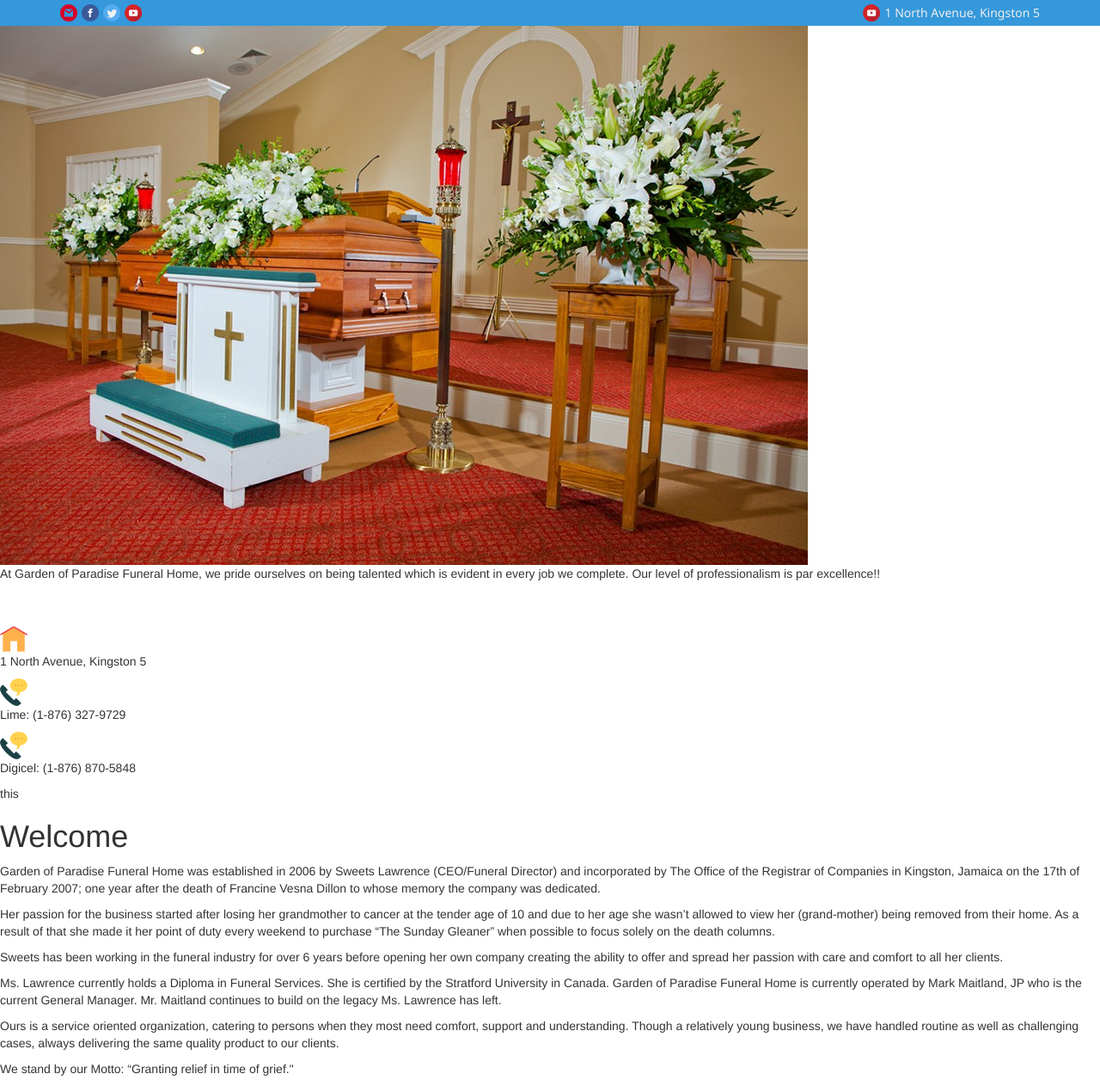
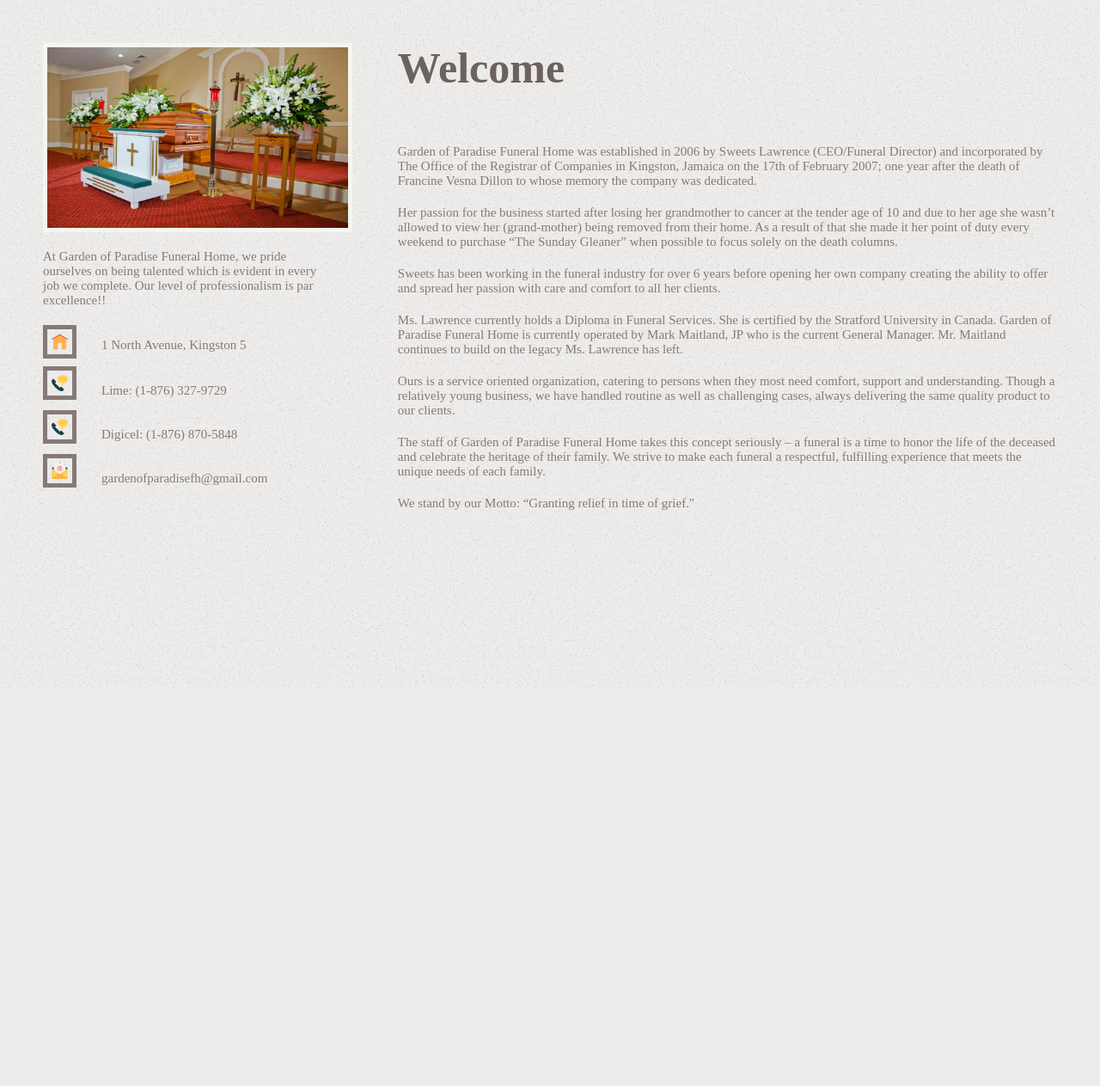
Before and after one commit to Yanik-Dev/garden_of_paradise_fh, a PHP site: page /public/views/about-us.php in a window 1280 px wide. Shown: the whole page at 86% size. After the commit the page ends 800 px from the top, so only its background shows below. Run offline with PHP 8.4, Linux system fonts and the light colour scheme.

Commit message:
Completed About-Us and Contact-Us Page.

```diff
--- a/public/css/us.css
+++ b/public/css/us.css
@@ -1,29 +1,266 @@
-*{
-    padding:0px;
+    /*About Us*/
+
+    * {
+        padding: 0px;
         margin: 0px;
     }
 
-.container{
-  width: 100%;
-  height: 100vh;
-  font-family: 'Franklin Gothic Book';
-  position: relative;
+    body{
+        background-image: url("../img/background-noise.png");
     }
 
-.us-1{
+    .us-container {
+        width: 100%;
+    }
+
+    .us-1 {
+        padding: 20px;
+        float: left;
+        color: #867A77;
+        font-family: 'Franklin Gothic Book';
+        width: 26%;
+        font-size: 15px;
+        margin-left: 30px;
+        margin-top: 30px;
+    }
+
+    .us-1 .casket {
+        width: 350px;
+        height: 210px;
+        border: solid 5px #f5f5f0;
+    }
+
+    .us-1 p {
+        margin-top: 20px;
+    }
+
+    .us-1 .address img {
+        margin-top: 20px;
+        width: 19px;
+        height: 19px;
+        border: solid 5px #867A77;
+        padding: 5px;
+        float: left;
+    }
+
+    .us-1 .address p {
+        float: left;
+        padding-left: 29px;
+        padding-top: 15px;
+    }
+
+    .us-1 .contact-1 img {
+        width: 19px;
+        height: 19px;
+        border: solid 5px #867A77;
+        padding: 5px;
+        float: left;
+    }
+
+    .us-1 .contact-1 p {
+        float: left;
+        padding-left: 29px;
+        padding-top: 0px;
+    }
+
+    .us-1 .contact-2 img {
+        width: 19px;
+        height: 19px;
+        border: solid 5px #867A77;
+        padding: 5px;
+        float: left;
+    }
+
+    .us-1 .contact-2 p {
+        float: left;
+        padding-left: 29px;
+        padding-top: 0px;
+    }
+
+    .us-1 .contact-3 img {
+        width: 19px;
+        height: 19px;
+        border: solid 5px #867A77;
+        padding: 5px;
+        float: left;
+    }
+
+    .us-1 .contact-3 p {
+        float: left;
+        padding-left: 29px;
+        padding-top: 0px;
+    }
+
+    .us-2 {
+        float: left;
+        padding: 20px;
+        padding-left: 60px;
+        color: #867A77;
+        font-family: 'Franklin Gothic Book';
+        font-size: 15px;
+        margin-top: 30px;
+        width: 60%
+    }
+
+    .us-2 h1 {
+        font-family: "Copperplate Gothic Light";
+        color: #6c6260;
+        font-size: 50px;
+    }
+
+    .us-2 .par-1 {
+        padding-top: 60px;
+    }
+
+    .us-2 .par-2 {
+        padding-top: 20px;
+    }
+    /*Contact Us*/
+
+    .contact-container {
+        width: 100%;
+    }
+
+    .contact-us-1 {
+        width: 960px;
+        margin: 0 auto;
+        color: #867A77;
+        font-family: 'Franklin Gothic Book';
+        font-size: 18px;
+    }
+
+    .contact-email {
+        float: left;
+        width: 320px;
+    }
+
+    .contact-email img {
+        width: 60px;
+        height: 60px;
         display: block;
+        margin-left: auto;
+        margin-right: auto;
+        padding-top: 80px;
+    }
+
+    .contact-phone {
         float: left;
-  width: 20%;
-  background-color: blue;
+        width: 320px;
     }
-.us-1 side-img{
+
+    .contact-phone img {
+        width: 60px;
+        height: 60px;
+        display: block;
+        margin-left: auto;
+        margin-right: auto;
+        padding-top: 80px;
+    }
+
+    .contact-location {
+        float: left;
+        width: 320px;
+    }
+
+    .contact-location img {
+        width: 60px;
+        height: 60px;
+        display: block;
+        margin-left: auto;
+        margin-right: auto;
+        padding-top: 80px;
+    }
+
+    .contact-us-2 {
+        width: 98%;
+        height: 70%;
+        background-image: url("../img/contact-us-2-background.png");
+        margin-top: 250px;
+        display: block;
+        margin-left: auto;
+        margin-right: auto;
+    }
+
+    .contact-us-2 h1 {
+        font-family: "Copperplate Gothic Light";
+        text-align: center;
+        padding-top: 40px;
+        color: #706360;
+    }
+
+    .contact-us-2 .line {
+        height: 30px;
+        border-style: solid;
+        border-color: #8c8b8b;
+        border-width: 1px 0 0 0;
+        border-radius: 20px;
+        width: 150px;
+        display: block;
+        margin-left: auto;
+        margin-right: auto;
+        margin-top: 30px;
+    }
+
+    .contact-us-2 .line:before {
+        display: block;
+        content: "";
+        height: 30px;
+        margin-top: -31px;
+        border-style: solid;
+        border-color: #8c8b8b;
+        border-width: 0 0 1px 0;
+        border-radius: 20px;
+    }
+
+    .contact-send {
+        text-align: center;
+        margin-top: 10px;
+    }
+
+    .contact-send input {
+        background-color: #E3E1DE;
+        height: 50px;
+        width: 290px;
+        border: 1px solid #E3E1DE;
+        color: #8c8b8b;
+        font-family: 'Franklin Gothic Book';
+        font-size: 16px;
+    }
+
+    .contact-send ul {
+        list-style: none;
+    }
+
+    .contact-send ul li {
+        display: block;
+        margin-bottom: 10px;
+        min-height: 35px;
+    }
+
+    .contact-send ul li .message {
+    background-color: #E3E1DE;
+    height: 150px;
+    width: 880px;
+    border: 1px solid #E3E1DE;
+    color: #8c8b8b;
+    }
+
+    .button {
+    background-color: #F1AD48;
+    border: none;
+    color: white;
+    padding: 15px 32px;
+    text-align: center;
+    text-decoration: none;
+    display: inline-block;
+    font-size: 16px;
+    margin: 4px 2px;
+    cursor: pointer;
+}
+
+
+
+.map img{
     width: 100%;
-   height: auto;
-   padding: 20px;
+
 }
-.us-2{
-    width:80%;
-    display: block;
-    float: left;
-    background-color: red;
-}
--- a/public/views/about-us.php
+++ b/public/views/about-us.php
@@ -1,55 +1,75 @@
-<?php include('./header.php'); ?>
-    <div class="container-fiuld">
+
+<link rel="stylesheet" href="../css/us.css">
+
+  <body>
+    <div class="us-container">
     <div class="us-1">
-        <img id="side-img" src="../img/about-us-casket.jpg">
-
+      <img class="casket" src="../img/about-us-casket.jpg" align="middle">
        <p>
          At Garden of Paradise Funeral Home, we pride ourselves on being talented which is evident in every job we complete. Our level of professionalism is par excellence!!
        </p>
-        <br/>
-        <br/>
-        <div class="contact">
-          <img src="../img/real-estate.png">
-          <p>1 North Avenue, Kingston 5 </p>
+       <div class="address">
+         <img src="../img/icons/real-estate.png" alt="Address">
+         <p>1 North Avenue, Kingston 5</p>
        </div>
-        <div class="contact">
-          <img src="../img/phone-receiver.png">
+       <br>
+       <br>
+       <br>
+       <br>
+       <div class="contact-1">
+         <img src="../img/icons/phone-receiver.png" alt="Phone-Lime">
          <p>Lime: (1-876) 327-9729</p>
        </div>
-        <div class="contact">
-          <img src="../img/phone-receiver.png">
+       <br>
+       <br>
+       <br>
+       <div class="contact-2">
+         <img src="../img/icons/phone-receiver.png" alt="Phone-Digicel">
          <p>Digicel: (1-876) 870-5848</p>
        </div>
-      <p>this</p>
+       <br>
+       <br>
+       <br>
+       <div class="contact-3">
+         <img src="../img/icons/email.png" alt="Email">
+         <p>	gardenofparadisefh@gmail.com</p>
+       </div>
     </div>
     <div class="us-2">
       <h1>Welcome</h1>
-        <p>Garden of Paradise Funeral Home was established in 2006 by Sweets Lawrence (CEO/Funeral Director) and incorporated by
+      <p class="par-1">
+        Garden of Paradise Funeral Home was established in 2006 by Sweets Lawrence (CEO/Funeral Director) and incorporated by
             The Office of the Registrar of Companies in Kingston, Jamaica on the 17th of February 2007;
             one year after the death of Francine Vesna Dillon to whose memory the company was dedicated.
           </p>
-        <p>
+          <p class="par-2">
             Her passion for the business started after losing her grandmother to cancer at the tender age of 10 and due to her age she
             wasn’t allowed to view her (grand-mother) being removed from their home. As a result of that she made it her point of duty every weekend to purchase
             “The Sunday Gleaner” when possible to focus solely on the death columns.
           </p>
-        <p>
+          <p class="par-2">
             Sweets has been working in the funeral industry for over 6
             years before opening her own company creating the ability to offer and spread her passion with care and comfort to all her clients.
           </p>
-        <p>
+          <p class="par-2">
             Ms. Lawrence currently holds a Diploma in Funeral Services. She is certified by the Stratford University in Canada.
             Garden of Paradise Funeral Home is currently operated by Mark Maitland,
             JP who is the current General Manager. Mr. Maitland continues to build on the legacy Ms. Lawrence has left.
           </p>
-        <p>
+          <p class="par-2">
             Ours is a service oriented organization, catering to persons when they most need comfort, support and understanding.
             Though a relatively young business, we have handled routine as well as challenging cases, always delivering the same quality product to our clients.
           </p>
-        <p>
+          <p class="par-2">
+            The staff of Garden of Paradise Funeral Home takes this concept seriously – a funeral is a time to honor the life of the deceased and celebrate the heritage of their family. We strive to make each funeral a respectful,
+            fulfilling experience that meets the unique needs of each family.
+          </p>
+          <p class="par-2">
             We stand by our Motto: “Granting relief in time of grief."
           </p>
     </div>
     </div>
+
+
   </body>
 </html>
```
Also changed, not shown: public/views/contact-us.php (added, +65 -0 lines), public/img/Map.png (added), public/img/background-noise.png (added), public/img/contact-us-2-background.png (added), public/img/icons/email-contact.png (added), public/img/icons/email.png (added), public/img/icons/location-contact.png (added), public/img/icons/phone-receiver.png (added), public/img/icons/real-estate.png (renamed from public/img/real-estate.png), public/img/icons/telephone-contact.png (added), public/img/index.php (deleted), public/img/phone-receiver.png (deleted). Lines whose indentation alone changed are shown as unchanged.
